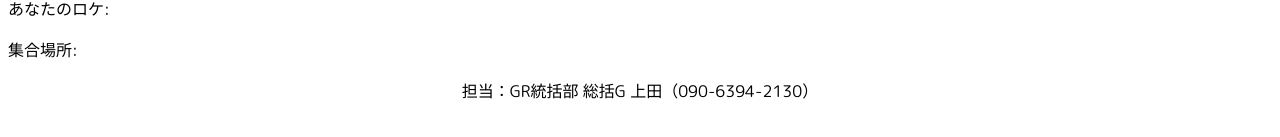
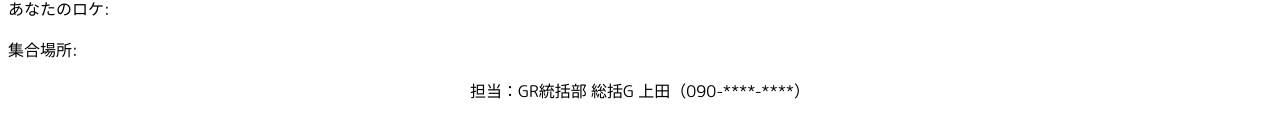
Before and after one commit to MegumiUeda0821/Meg_U.fnd37, a plain HTML site: page index.html in a window 1280 px wide. Shown: the part 525-662 px from the top of the page. Drawn offline with Linux system fonts and the light colour scheme; a web font is replaced by a local one.

Commit message:
Update index.html

```diff
--- a/index.html
+++ b/index.html
@@ -49,7 +49,7 @@
     <p>あなたのロケ: <span id="display2"></span></p>
     <p>集合場所: <span id="comment2"></span></p>
 
-    <p id="staff">担当：GR統括部 総括G 上田（090-6394-2130）</p>
+    <p id="staff">担当：GR統括部 総括G 上田（090-****-****）</p>
 
 </body>
 </html>
```
